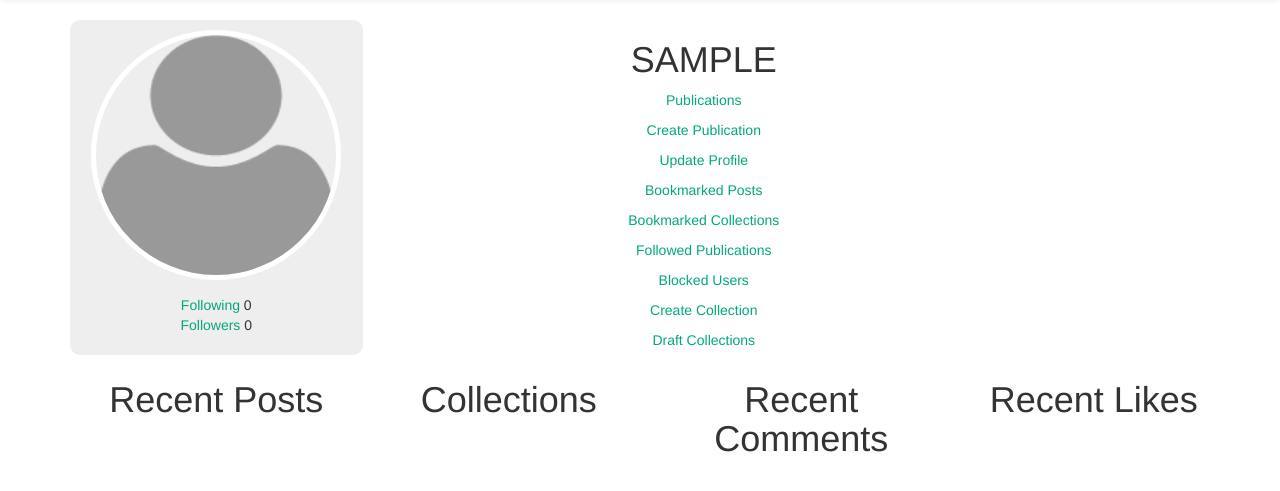
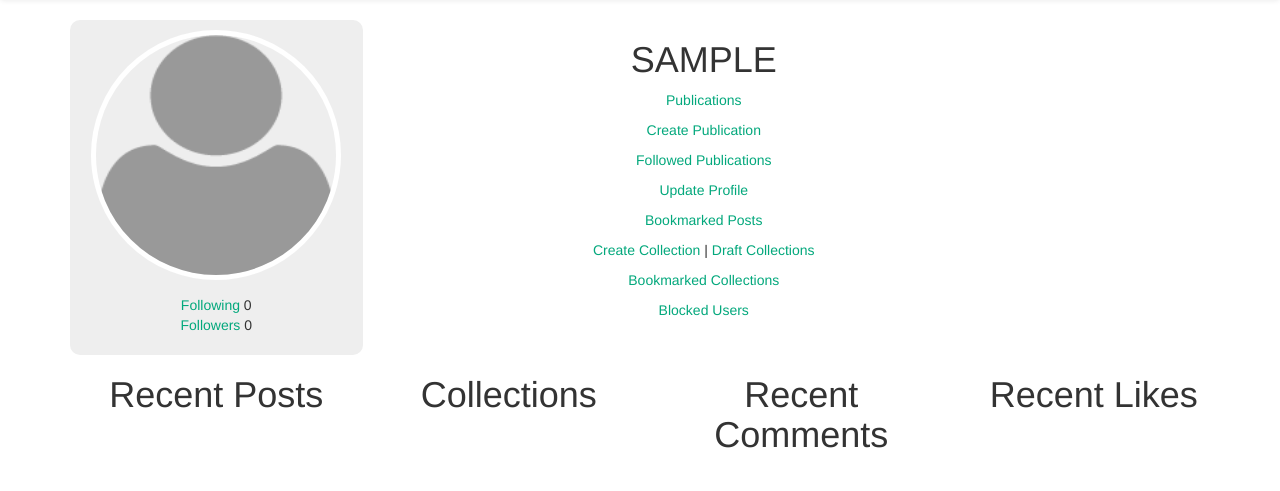
Before and after one commit to akalp/DjangoMedium, a Django app: page /me/ in a window 1280 px wide. Shown: the part 84-575 px from the top of the page. Run offline with Django 3.2, Linux system fonts and the light colour scheme; the visitor is signed in with stand-in values (Sample User, id 1); data comes from the database, SQL or seed files in the repository; data that the repository does not hold is empty; some libraries are stand-ins or nearby versions.

Commit message:
fix frontend

```diff
--- a/blog/templates/blog/profile.html
+++ b/blog/templates/blog/profile.html
@@ -50,6 +50,9 @@
             <p class="text-center">
                 <a href="{% url 'blog:new_publication' %}">Create Publication</a>
             </p>
+                <p class="text-center">
+                <a href="{% url 'blog:followed_publications' %}">Followed Publications</a>
+            </p>
             <p class="text-center">
                 <a href="{% url 'blog:me_edit' %}">Update Profile</a>
             </p>
@@ -57,21 +60,16 @@
                 <a href="{% url 'blog:bookmarked' %}">Bookmarked Posts</a>
             </p>
             <p class="text-center">
+                <a href="{% url 'blog:new_collection' %}">Create Collection</a>
+            |
+                <a href="{% url 'blog:draft_collections' %}">Draft Collections</a>
+            </p>
+            <p class="text-center">
                 <a href="{% url 'blog:bookmarked_collections' %}">Bookmarked Collections</a>
             </p>
-            <p class="text-center">
-                <a href="{% url 'blog:followed_publications' %}">Followed Publications</a>
-            </p>
-            <p class="text-center">
+                <p class="text-center">
                 <a href="{% url 'blog:blockedlist' %}">Blocked Users</a>
             </p>
-            <p class="text-center">
-                <a href="{% url 'blog:new_collection' %}">Create Collection</a>
-            </p>
-            <p class="text-center">
-                <a href="{% url 'blog:draft_collections' %}">Draft Collections</a>
-            </p>
-
             {% endif %}
         </div>
 
--- a/blog/templates/blog/publication_list.html
+++ b/blog/templates/blog/publication_list.html
@@ -7,7 +7,7 @@
 <div class="collection">
     <div class="row">
         {% if publication.image %}
-        <div class="col-md-5">
+        <div class="col-md-3">
             <a href="{% url 'blog:publication' pk=publication.pk %}">
                 <img class="featured-on-index img-responsive" src="{{ publication.image.url }}" alt=""/>
             </a>
```
